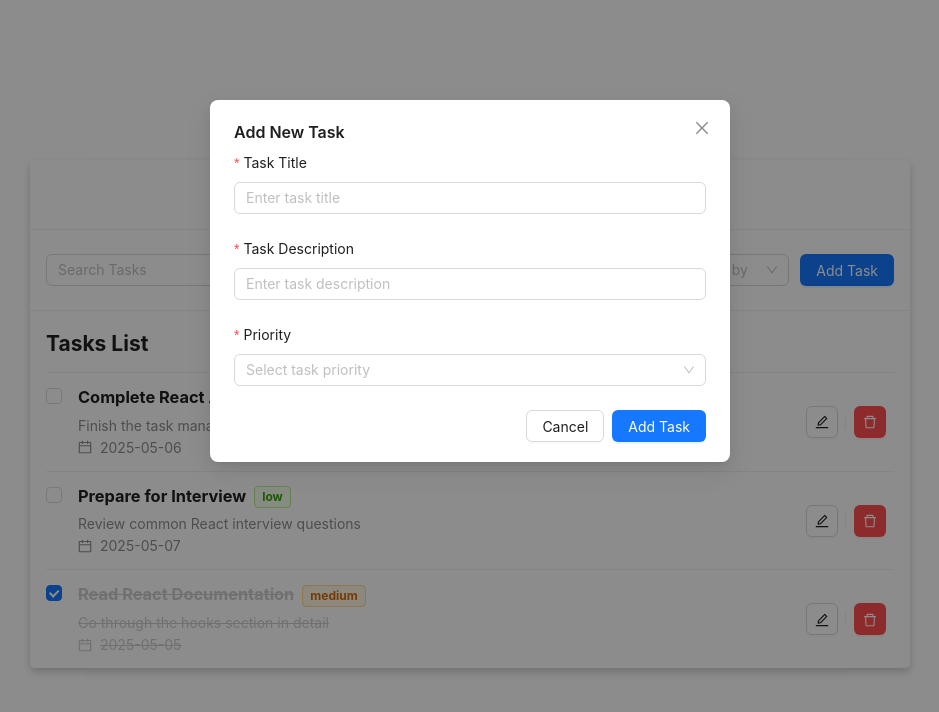
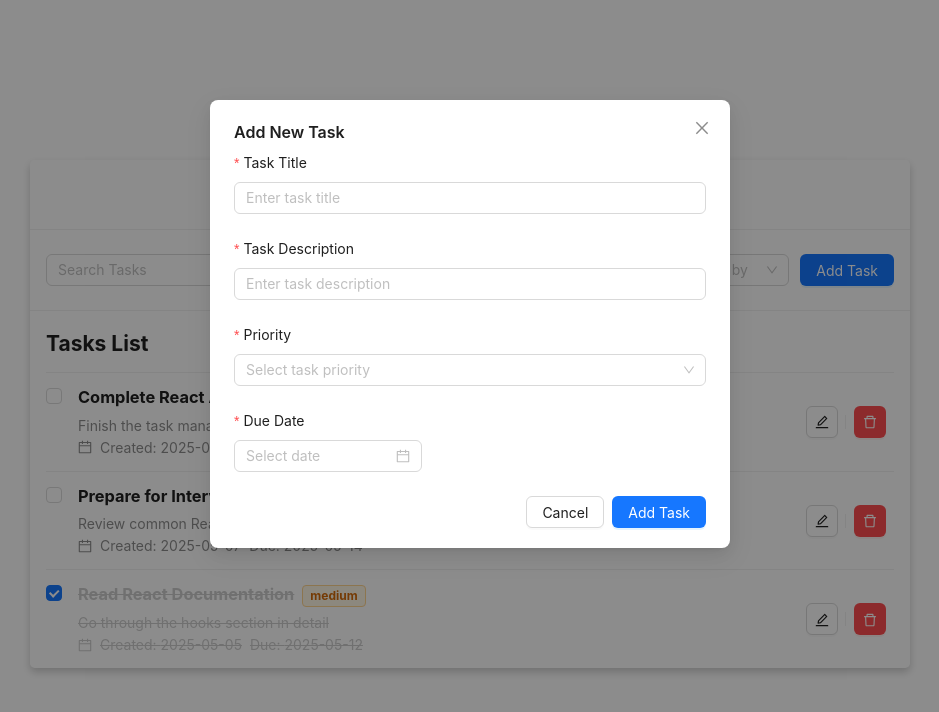
Before and after one commit to ekizashvilit/croco-task, a React (Vite) app: page / in a window 1280 px wide. Both pictures are taken after a click on the button "Add Task". Shown: the top 712 px of the page, without its empty margins (170-1109 px from the left). Built offline with nearby package versions, Linux system fonts and the light colour scheme.

Commit message:
feat: added due date functionality and displayed it

```diff
--- a/mockData.json
+++ b/mockData.json
@@ -5,7 +5,8 @@
 		"description": "Finish the task manager application with all requirements",
 		"priority": "high",
 		"completed": false,
-		"date": "2025-05-06"
+		"date": "2025-05-06",
+		"dueDate": "2025-05-13"
 	},
 	{
 		"id": 2,
@@ -13,7 +14,8 @@
 		"description": "Review common React interview questions",
 		"priority": "low",
 		"completed": false,
-		"date": "2025-05-07"
+		"date": "2025-05-07",
+		"dueDate": "2025-05-14"
 	},
 	{
 		"id": 3,
@@ -21,6 +23,7 @@
 		"description": "Go through the hooks section in detail",
 		"priority": "medium",
 		"completed": true,
-		"date": "2025-05-05"
+		"date": "2025-05-05",
+		"dueDate": "2025-05-12"
 	}
 ]
--- a/package.json
+++ b/package.json
@@ -11,6 +11,7 @@
 	},
 	"dependencies": {
 		"antd": "^5.25.0",
+		"dayjs": "^1.11.13",
 		"react": "^18.2.0",
 		"react-dom": "^18.2.0",
 		"styled-components": "^6.1.18"
--- a/src/components/TasksList.jsx
+++ b/src/components/TasksList.jsx
@@ -4,6 +4,7 @@ import {
 	CalendarOutlined,
 	ExclamationCircleFilled,
 } from "@ant-design/icons";
+import dayjs from "dayjs";
 import styled from "styled-components";
 import { List, Checkbox, Tag, Space, Modal } from "antd";
 
@@ -82,7 +83,8 @@ const TasksList = ({ onEditTask }) => {
 										className={`${task.completed ? "task-completed" : ""}`}
 									>
 										<CalendarOutlined />
-										<span>{task.date}</span>
+										<span>Created: {task.date}</span>
+										<span>Due: {dayjs(task.dueDate).format("YYYY-MM-DD")}</span>
 									</Space>
 								</>
 							}
--- a/src/components/modals/TaskFormModal.jsx
+++ b/src/components/modals/TaskFormModal.jsx
@@ -1,5 +1,6 @@
+import dayjs from "dayjs";
 import { useEffect } from "react";
-import { Form, Modal } from "antd";
+import { DatePicker, Form, Modal } from "antd";
 
 import { priorityOptions } from "../../constants";
 import DefaultSelect from "../selects/DefaultSelect";
@@ -20,7 +21,11 @@ const TaskFormModal = ({
 	useEffect(() => {
 		if (isOpen) {
 			if (mode === "edit" && initialValues) {
-				form.setFieldsValue(initialValues);
+				const valuesToSet = { ...initialValues };
+				if (initialValues.dueDate) {
+					valuesToSet.dueDate = dayjs(initialValues.dueDate, "YYYY-MM-DD");
+				}
+				form.setFieldsValue(valuesToSet);
 			} else {
 				form.resetFields();
 			}
@@ -31,6 +36,10 @@ const TaskFormModal = ({
 		form
 			.validateFields()
 			.then((values) => {
+				const submissionValues = { ...values };
+				if (values.dueDate) {
+					submissionValues.dueDate = values.dueDate.format("YYYY-MM-DD");
+				}
 				onFormSubmit(values);
 				form.resetFields();
 			})
@@ -79,6 +88,14 @@ const TaskFormModal = ({
 						options={priorityOptions}
 					/>
 				</Form.Item>
+
+				<Form.Item
+					name="dueDate"
+					label="Due Date"
+					rules={[{ required: true, message: "Please select a due date" }]}
+				>
+					<DatePicker format="YYYY-MM-DD" />
+				</Form.Item>
 			</Form>
 		</Modal>
 	);
--- a/src/hooks/useTaskModal.jsx
+++ b/src/hooks/useTaskModal.jsx
@@ -25,6 +25,7 @@ export const useTaskModal = () => {
 					title: isEditMode.title,
 					description: isEditMode.description,
 					priority: isEditMode.priority,
+					dueDate: isEditMode.dueDate,
 			  }
 			: null;
 
```
Also changed, not shown: 1 other file (tests, documents, lock files or other folders).
